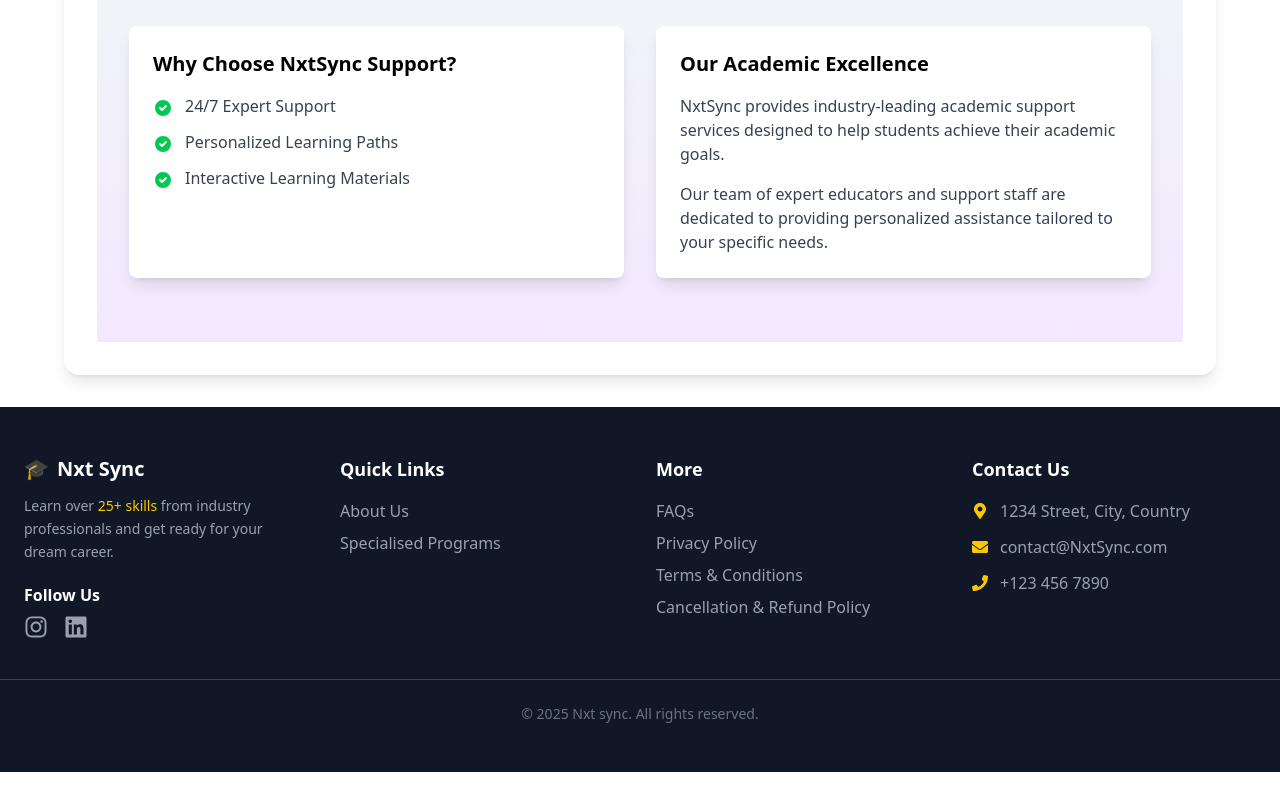
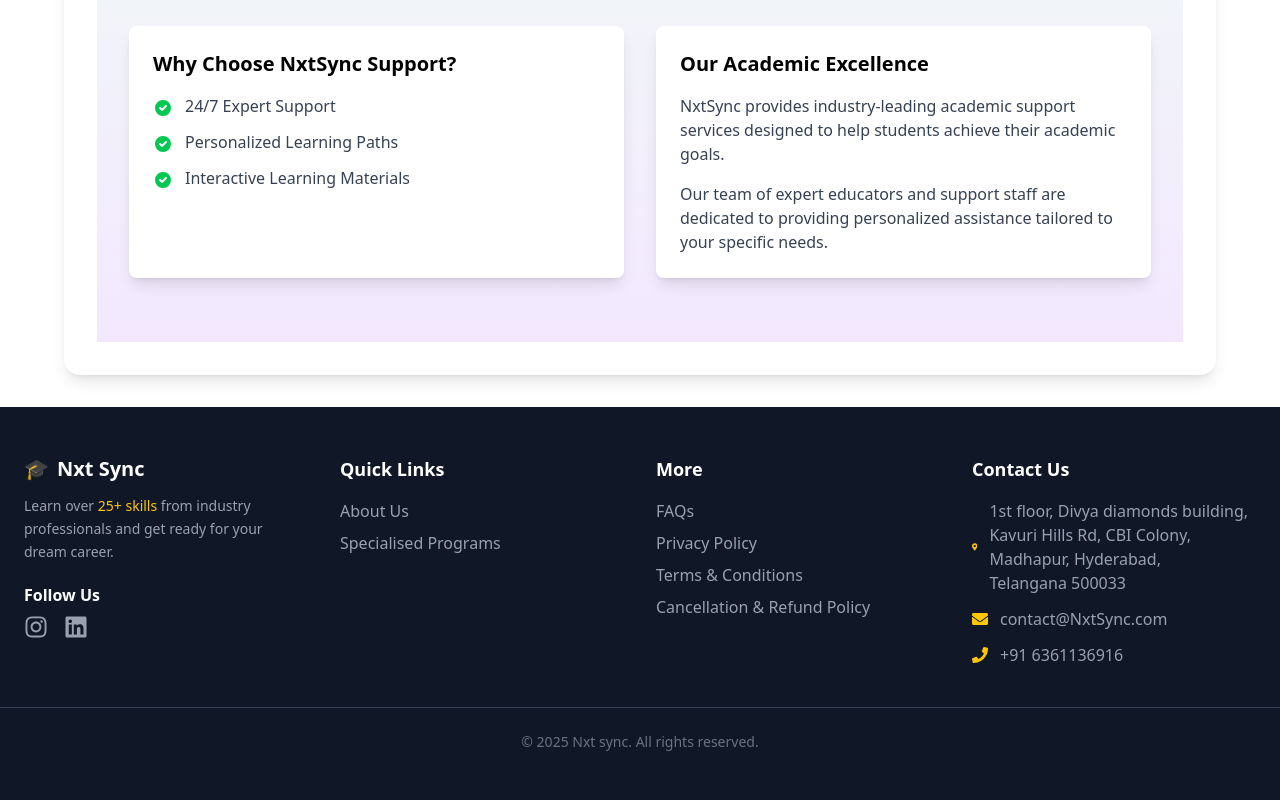
Before and after one commit to mismyst/nextsync, a Next.js app: page / in a window 1280 px wide. Shown: the part 3149-3949 px from the top of the page. Before the commit the page ends 3921 px from the top, so only its background shows below. Built offline with nearby package versions, Linux system fonts and the light colour scheme.

Commit message:
Update Footer.tsx

```diff
--- a/app/components/Footer/Footer.tsx
+++ b/app/components/Footer/Footer.tsx
@@ -59,7 +59,7 @@ const Footer = () => {
           <ul className="space-y-3 text-gray-400">
             <li className="flex items-center space-x-3">
               <FaMapMarkerAlt className="text-yellow-400" />
-              <span>1234 Street, City, Country</span>
+              <span>1st floor, Divya diamonds building, Kavuri Hills Rd, CBI Colony, Madhapur, Hyderabad, Telangana 500033</span>
             </li>
             <li className="flex items-center space-x-3">
               <FaEnvelope className="text-yellow-400" />
@@ -67,7 +67,7 @@ const Footer = () => {
             </li>
             <li className="flex items-center space-x-3">
               <FaPhone className="text-yellow-400" />
-              <span>+123 456 7890</span>
+              <span>+91 6361136916</span>
             </li>
           </ul>
         </div>
```
